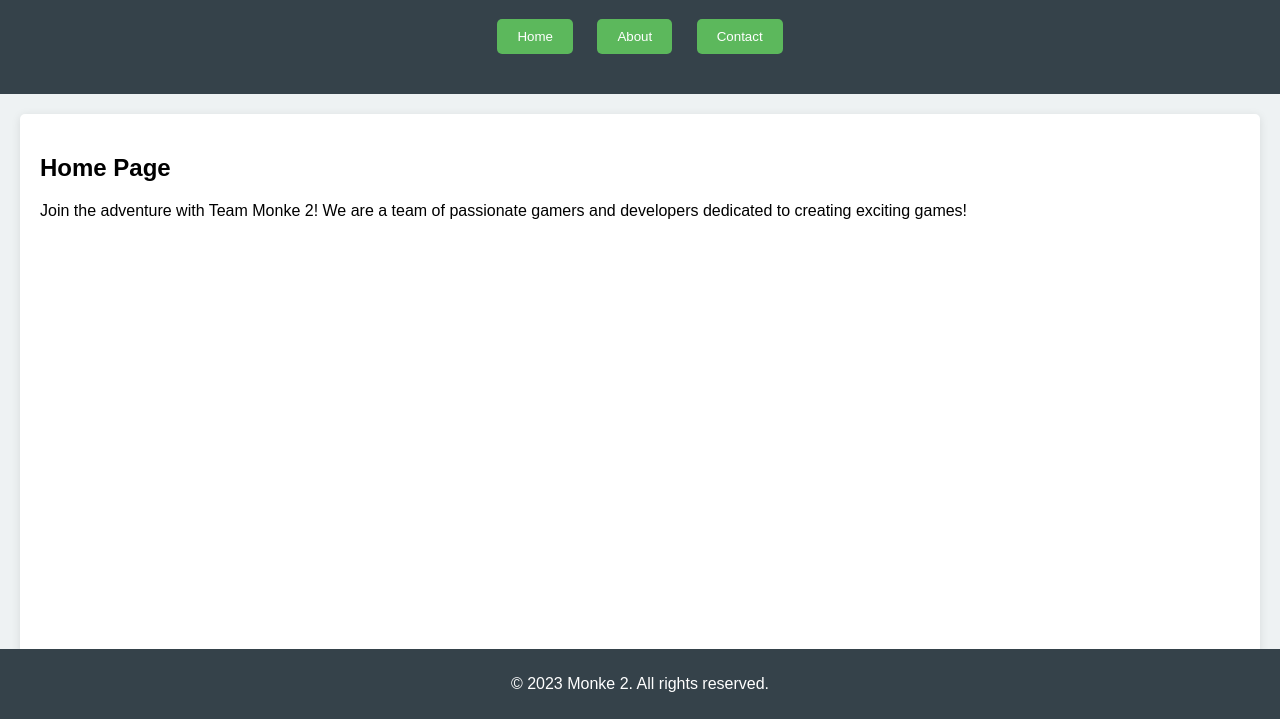
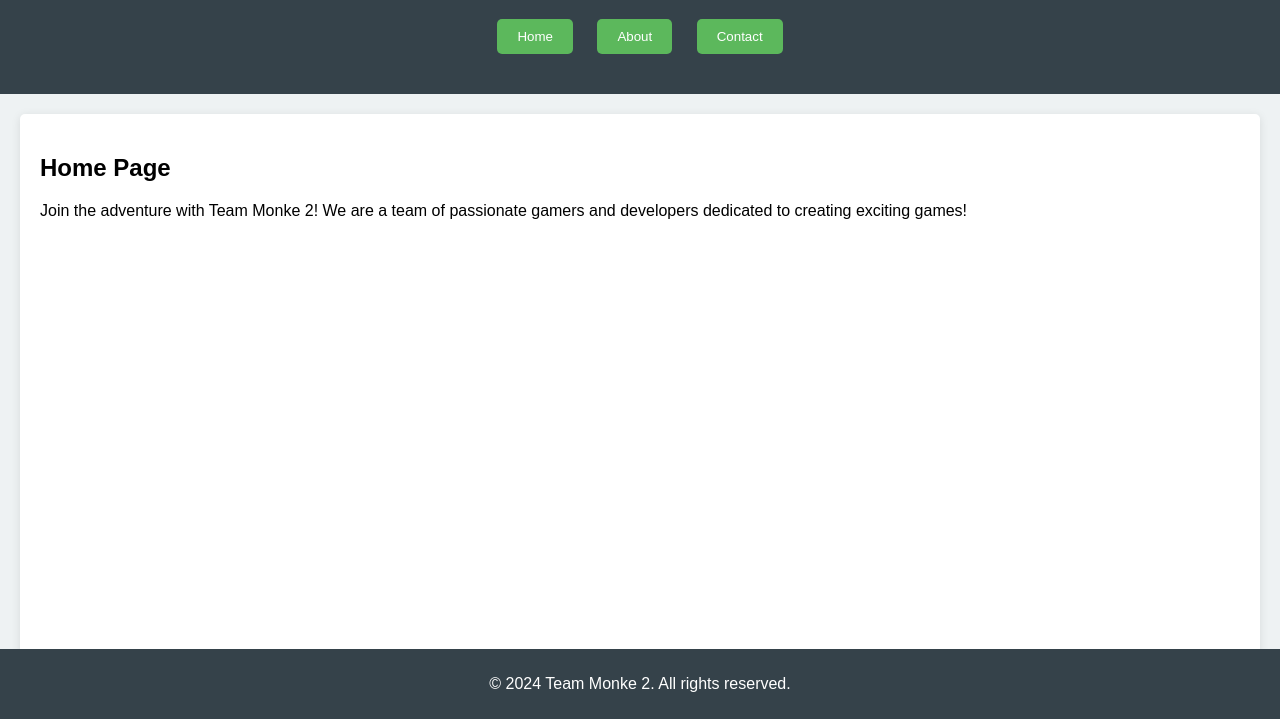
Before and after one commit to quickvr/Team-monke-2-website, a plain HTML site: page index.html in a window 1280 px wide. Shown: the part 81-800 px from the top of the page. Drawn offline with Linux system fonts and the light colour scheme.

Commit message:
Update index.html

```diff
--- a/index.html
+++ b/index.html
@@ -92,7 +92,7 @@
 </div>
 
 <footer>
-    <p>&copy; 2023 Monke 2. All rights reserved.</p>
+    <p>&copy; 2024 Team Monke 2. All rights reserved.</p>
 </footer>
 
 <script>
```
